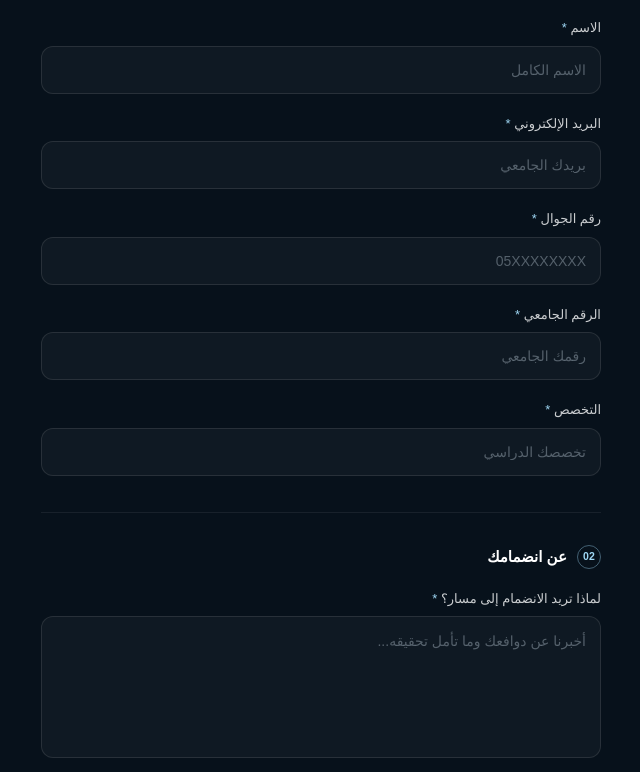
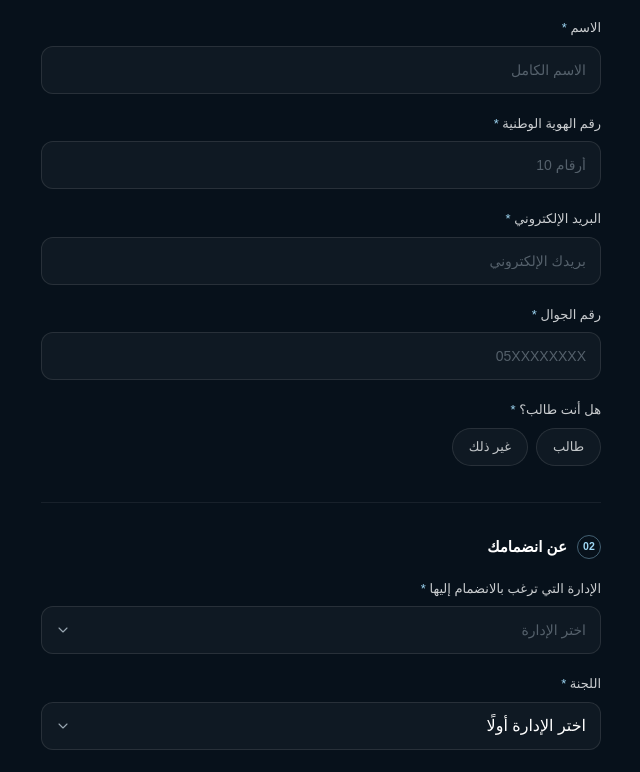
Before and after one commit to HoorAlrasheed/Masar-Website, a React (Vite) app: page /join in a window 1280 px wide. Shown: the part 487-1259 px from the top of the page, without its empty margins (319-959 px from the left). Built offline with nearby package versions, Linux system fonts and the light colour scheme.

Commit message:
تحديث لصفحة الانضمام

```diff
--- a/src/pages/JoinPage.tsx
+++ b/src/pages/JoinPage.tsx
@@ -3,6 +3,7 @@ import { useLocation, useSearchParams } from 'react-router-dom'
 import { gsap } from 'gsap'
 
 import { SHEETS, sendToSheet } from '../data/sheet'
+import { DEPARTMENTS } from '../data/team'
 
 import PageHead from '../components/PageHead'
 
@@ -20,6 +21,14 @@ import './JoinPage.css'
 type Tab = 'apply' | 'session'
 
 const SESSION_TYPES = ['توجيه مهني', 'توجيه أكاديمي', 'مراجعة السيرة الذاتية', 'تطوير المهارات']
+
+const STATUSES = ['طالب', 'غير ذلك']
+
+const Chevron = (
+  <svg viewBox="0 0 24 24" fill="none" stroke="currentColor" strokeWidth="1.6" strokeLinecap="round" strokeLinejoin="round" aria-hidden="true">
+    <path d="M6 9l6 6 6-6" />
+  </svg>
+)
 
 const reduced = () => typeof window !== 'undefined' && window.matchMedia('(prefers-reduced-motion: reduce)').matches
 
@@ -59,19 +68,43 @@ function Field({ label, required, children }: { label: string; required?: boolea
   )
 }
 
-/* the five details both forms ask for */
+/* the details every form asks for; a student is asked for the university,
+   anyone else for what they do instead */
 function AboutYou() {
+  const [status, setStatus] = useState('')
   return (
     <Section num="01" title="بياناتك">
       <div className="rqf-fields">
         <Field label="الاسم" required>
           <input required name="الاسم" type="text" placeholder="الاسم الكامل" autoComplete="name" />
         </Field>
+        <Field label="رقم الهوية الوطنية" required>
+          <input required name="الهوية الوطنية" type="text" placeholder="10 أرقام" dir="ltr" inputMode="numeric" pattern="[0-9]{10}" maxLength={10} title="رقم الهوية 10 أرقام" />
+        </Field>
         <Field label="البريد الإلكتروني" required>
-          <input required name="البريد الإلكتروني" type="email" placeholder="بريدك الجامعي" dir="ltr" autoComplete="email" inputMode="email" />
+          <input required name="البريد الإلكتروني" type="email" placeholder="بريدك الإلكتروني" dir="ltr" autoComplete="email" inputMode="email" />
         </Field>
         <Field label="رقم الجوال" required>
           <input required name="رقم الجوال" type="tel" placeholder="05XXXXXXXX" dir="ltr" autoComplete="tel" inputMode="tel" />
+        </Field>
+        <div className="rqf-field">
+          <span>
+            هل أنت طالب؟ <b>*</b>
+          </span>
+          <div className="rqf-chips" role="radiogroup">
+            {STATUSES.map((t) => (
+              <label key={t} className="rqf-chip" data-on={status === t || undefined}>
+                <input type="radio" name="الصفة" value={t} required checked={status === t} onChange={() => setStatus(t)} />
+                <span className="rqf-chip-mark">{Icon.check}</span>
+                {t}
+              </label>
+            ))}
+          </div>
+        </div>
+        {status === 'طالب' ? (
+          <>
+            <Field label="اسم الجامعة" required>
+              <input required name="الجامعة" type="text" placeholder="الجامعة التي تدرس فيها" />
             </Field>
             <Field label="الرقم الجامعي" required>
               <input required name="الرقم الجامعي" type="text" placeholder="رقمك الجامعي" dir="ltr" inputMode="numeric" />
@@ -79,8 +112,59 @@ function AboutYou() {
             <Field label="التخصص" required>
               <input required name="التخصص" type="text" placeholder="تخصصك الدراسي" />
             </Field>
+          </>
+        ) : status ? (
+          <Field label="حدّد صفتك" required>
+            <input required name="الصفة الأخرى" type="text" placeholder="مثال: خريج، موظف..." />
+          </Field>
+        ) : null}
       </div>
     </Section>
+  )
+}
+
+/* which department and committee the applicant wants to join */
+function Placement() {
+  const [deptId, setDeptId] = useState('')
+  const dept = DEPARTMENTS.find((d) => d.id === deptId)
+  return (
+    <>
+      <Field label="الإدارة التي ترغب بالانضمام إليها" required>
+        <span className="rqf-select">
+          <select
+            required
+            value={deptId}
+            onChange={(e) => setDeptId(e.target.value)}
+          >
+            <option value="" disabled>
+              اختر الإدارة
+            </option>
+            {DEPARTMENTS.map((d) => (
+              <option key={d.id} value={d.id}>
+                {d.name}
+              </option>
+            ))}
+          </select>
+          {Chevron}
+        </span>
+        <input type="hidden" name="الإدارة" value={dept ? dept.name : ''} />
+      </Field>
+      <Field label="اللجنة" required>
+        <span className="rqf-select">
+          <select required name="اللجنة" defaultValue="" key={deptId} disabled={!dept}>
+            <option value="" disabled>
+              {dept ? 'اختر اللجنة' : 'اختر الإدارة أولًا'}
+            </option>
+            {dept?.committees.map((c) => (
+              <option key={c.id} value={c.name}>
+                {c.name}
+              </option>
+            ))}
+          </select>
+          {Chevron}
+        </span>
+      </Field>
+    </>
   )
 }
 
@@ -210,6 +294,7 @@ export default function JoinPage() {
               {program ? null : isApply ? (
                 <Section num="02" title="عن انضمامك">
                   <div className="rqf-fields">
+                    <Placement />
                     <Field label="لماذا تريد الانضمام إلى مسار؟" required>
                       <textarea required name="لماذا تريد الانضمام" rows={4} placeholder="أخبرنا عن دوافعك وما تأمل تحقيقه..." />
                     </Field>
```
Lines whose indentation alone changed are shown as unchanged.
